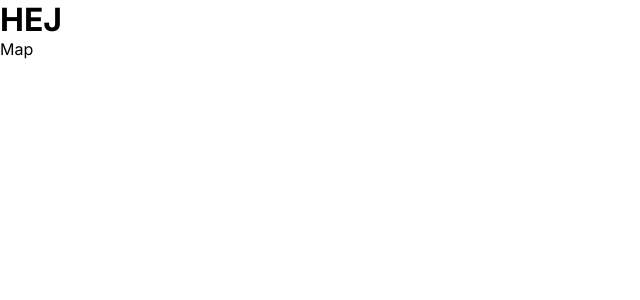
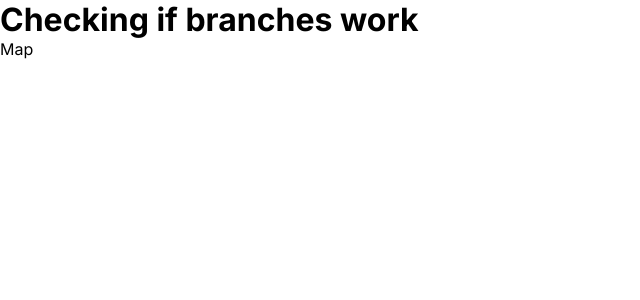
Before and after one commit to dalamo20/spookmap, a Next.js app: page / in a window 1280 px wide. Shown: the top 300 px of the page, without its empty margins (0-640 px from the left). Built offline with nearby package versions, Linux system fonts and the light colour scheme.

Commit message:
checking remote changes

```diff
--- a/app/page.tsx
+++ b/app/page.tsx
@@ -4,7 +4,7 @@ import Link from "next/link";
 export default function Home() {
   return (
     <main>
-      <h1>HEJ</h1>
+      <h1>Checking if branches work</h1>
       <Link href={"/map"}>Map</Link>
     </main>
   );
```
